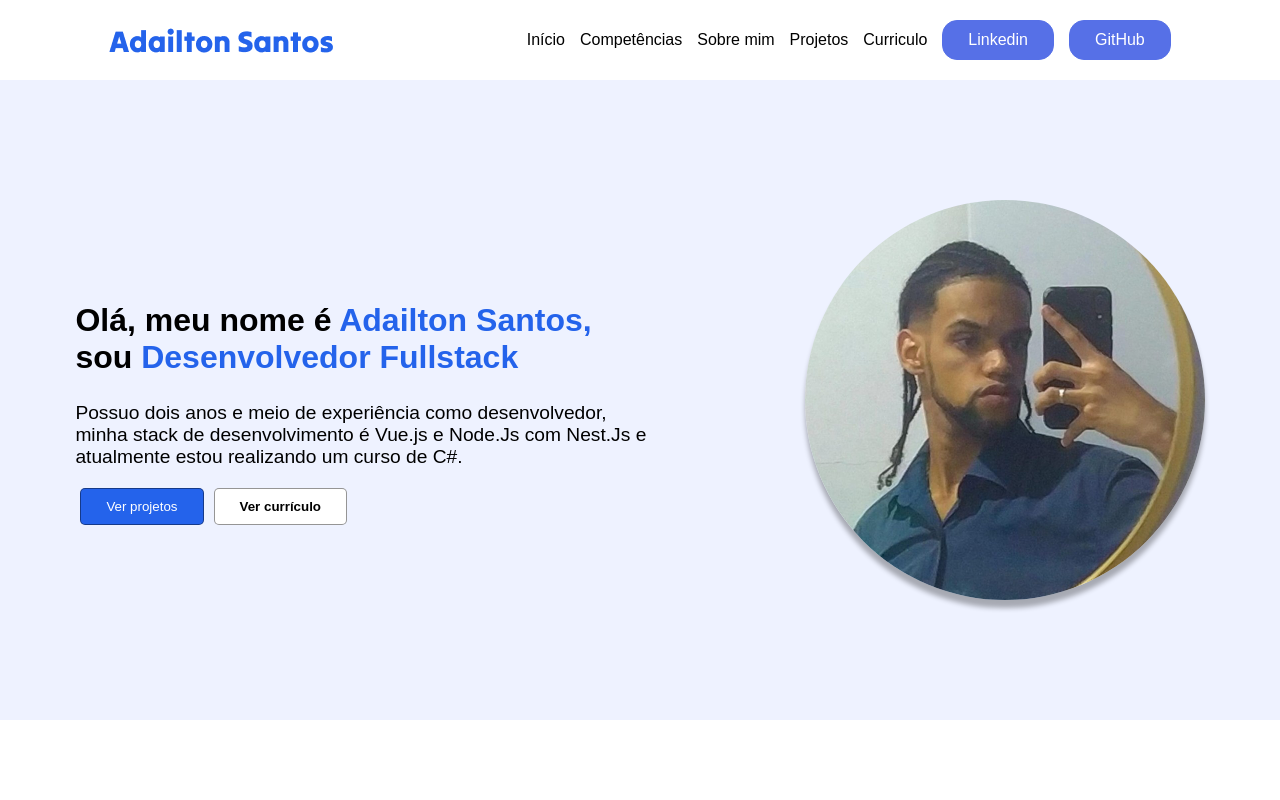
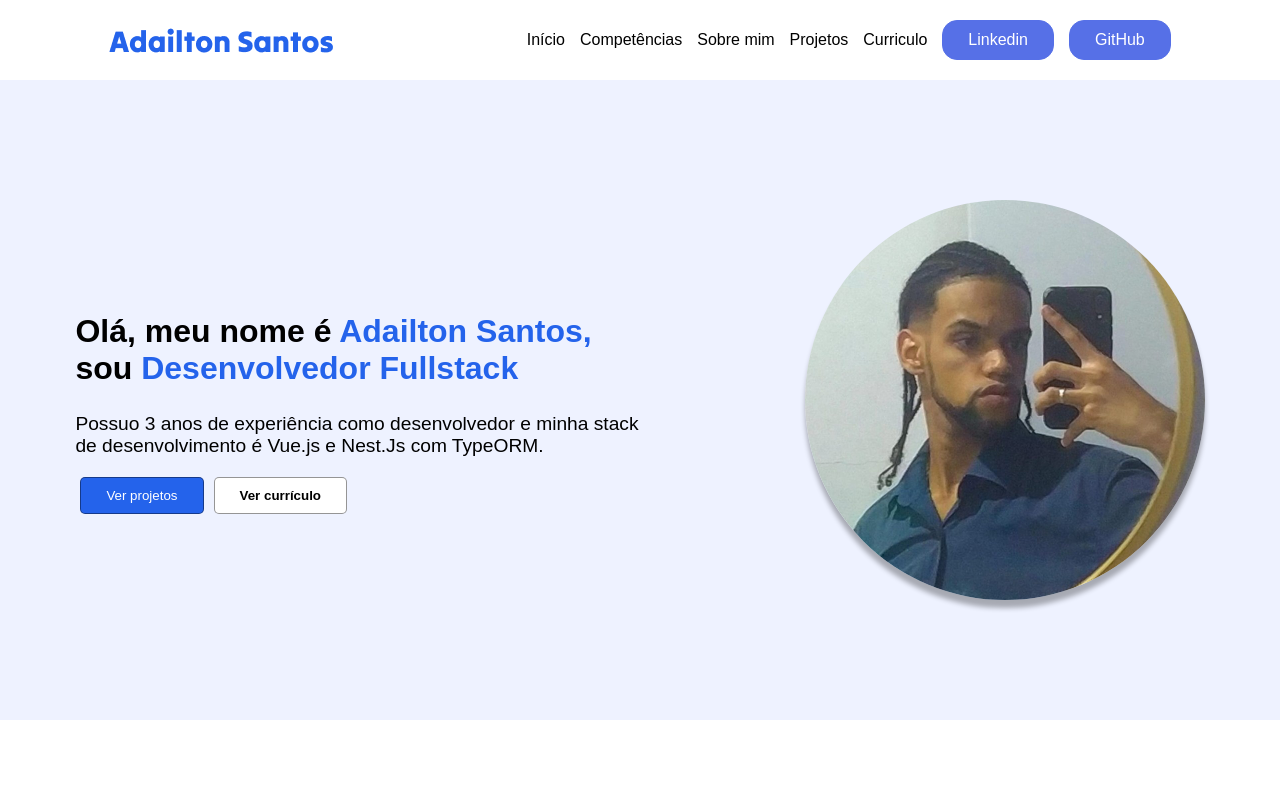
Before and after one commit to AdailtonSantos/portfolio, a Vue app: page / in a window 1280 px wide. Shown: the top 800 px of the page. Built offline with nearby package versions, Linux system fonts and the light colour scheme; a web font is replaced by a local one.

Commit message:
Fix: Altera tempo de experiência em hardcode para computed property que faz calculo automático

```diff
--- a/src/components/HomeComponent.vue
+++ b/src/components/HomeComponent.vue
@@ -3,12 +3,11 @@
     <div class="content">
       <h1>Olá, meu nome é <span>Adailton Santos,</span><br>
         sou <span>Desenvolvedor Fullstack</span></h1>
-      <p>Possuo dois anos e meio de experiência como desenvolvedor, minha stack de desenvolvimento é Vue.js e Node.Js com Nest.Js e
-        atualmente estou realizando um curso de C#.
+      <p>Possuo {{ tempoExperiencia }} de experiência como desenvolvedor e minha stack de desenvolvimento é Vue.js e Nest.Js com TypeORM.
       </p>
       <a aria-hidden="true" tabindex="-1" href="#projetos"><button class="to-projects">Ver projetos</button></a>
-      <a aria-hidden="true" tabindex="-1" href="https://drive.google.com/file/d/1I2x4d1e9cJSbL8eYvnsnbAl19uWh8GQ-/view" target="_blank"><button
-          class="to-curriculum">Ver currículo</button></a>
+      <a aria-hidden="true" tabindex="-1" href="https://drive.google.com/file/d/1I2x4d1e9cJSbL8eYvnsnbAl19uWh8GQ-/view"
+        target="_blank"><button class="to-curriculum">Ver currículo</button></a>
     </div>
     <img class="perfil-image" src="/images/perfil.jpeg"
       alt="Foto do dono do portifólio. Um rapaz negro, utilizando tranças nagô e uma camisa social. Ele possui uma aliança no dedo. A foto está sendo tirada na frente de um espelho redondo.">
@@ -18,6 +17,19 @@
 
 export default {
   name: 'HomeComponent',
+  computed: {
+    tempoExperiencia() {
+      const dataInicio = new Date("06-15-2022")
+      const dataAtual = new Date()
+
+      const diferencaAnos = dataAtual.getFullYear() - dataInicio.getFullYear() + " anos"
+      if(dataInicio.getMonth() === dataAtual.getMonth()){
+        return `${diferencaAnos} e meio`
+      } else {
+        return diferencaAnos
+      }
+    }
+  },
 }
 
 </script>
@@ -95,11 +107,14 @@ button.to-curriculum {
 }
 
 @keyframes float {
-  0%, 100% {
+
+  0%,
+  100% {
     transform: translateY(0);
     transform: rotate(-2deg);
     box-shadow: 0px 10px 5px rgba(0, 0, 0, 0.3);
   }
+
   50% {
     transform: translateY(-8px);
     transform: rotate(2deg);
--- a/src/components/SobreComponent.vue
+++ b/src/components/SobreComponent.vue
@@ -6,7 +6,7 @@
         <h3>Quem sou eu</h3>
         <p>
           Atualmente cursando Análise e Desenvolvimento de Sistemas na Universidade Nove de Julho (Uninove). <br>
-          Trabalho há dois anos e meio com desenvolvimento full-stack, buscando sempre aumentar o meu repertório de
+          Trabalho há {{ tempoExperiencia }} com desenvolvimento full-stack, buscando sempre aumentar o meu repertório de
           competências. <br><br>
 
           Possuo diversos projetos desenvolvidos para clientes. Sempre participo integralmente do processo de
@@ -42,6 +42,19 @@
 
 export default {
   name: 'SobreComponent',
+  computed: {
+    tempoExperiencia() {
+      const dataInicio = new Date("06-15-2022")
+      const dataAtual = new Date()
+
+      const diferencaAnos = dataAtual.getFullYear() - dataInicio.getFullYear() + " anos"
+      if(dataInicio.getMonth() === dataAtual.getMonth()){
+        return `${diferencaAnos} e meio`
+      } else {
+        return diferencaAnos
+      }
+    }
+  }
 }
 
 </script>
```
